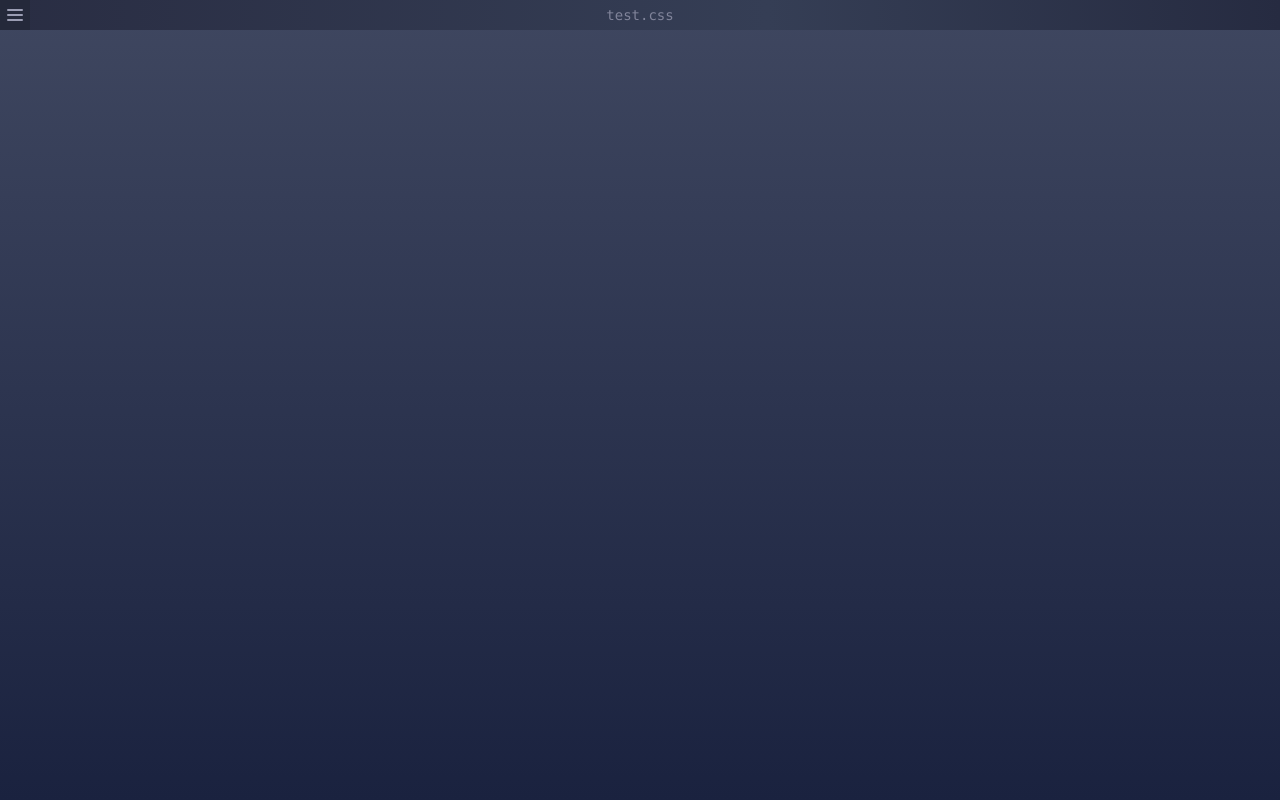
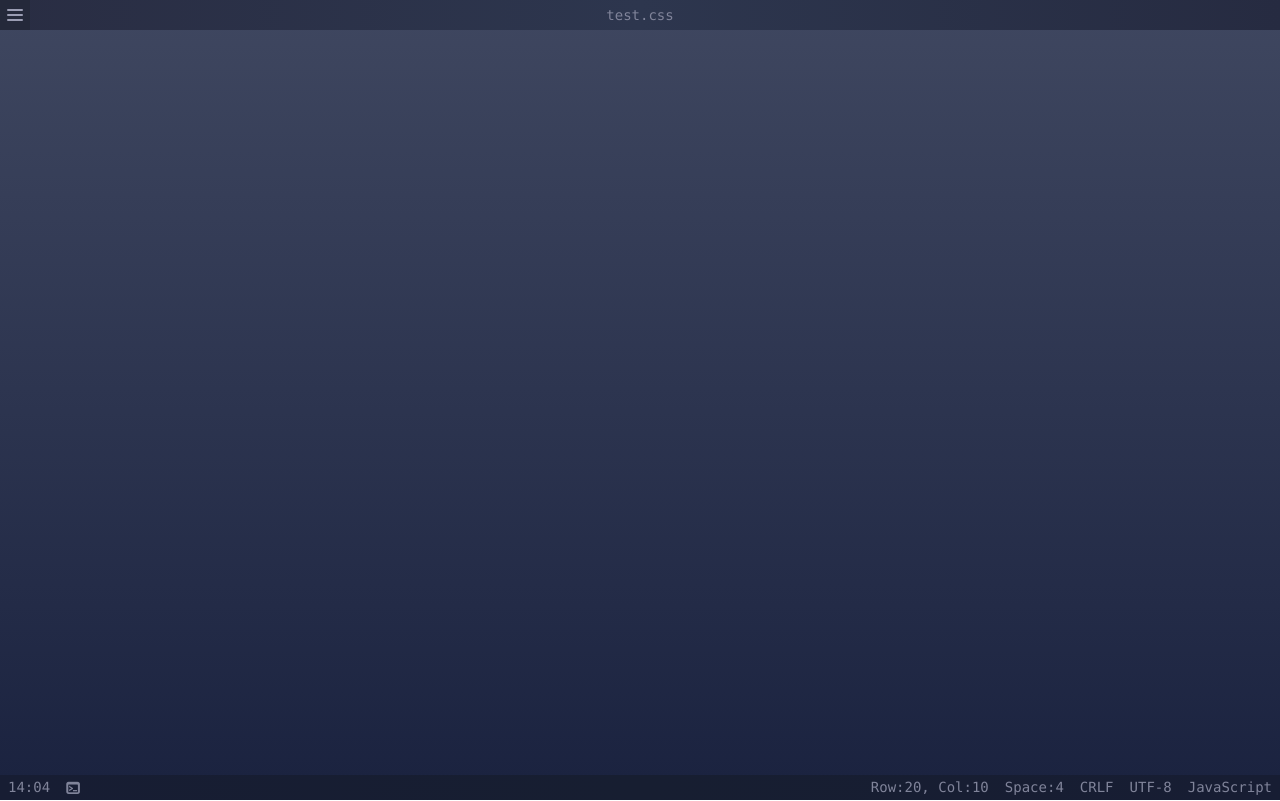
Before and after one commit to InnovationTeam/VisualizationEditor, a Vue app: page / in a window 1280 px wide. Built offline with nearby package versions, Linux system fonts and the light colour scheme; what vue-contextmenu would draw is missing.

Commit message:
增加底部状态栏并修复一些小问题
增加底部状态栏显示，但数据还是静态的
修复icon位置与外部div不符
修改顶部菜单栏的渐变色
改变shell图标的样式

```diff
--- a/src/App.vue
+++ b/src/App.vue
@@ -4,9 +4,7 @@
 		<menu-bar id="menu-bar">
 			<span slot="current-file">test.css</span>
 		</menu-bar>
-        <left-bar id="left-bar">
-
-        </left-bar>
+        <left-bar id="left-bar" />
 		<!-- <el-container style="height: 800px;width: 100%; border: 1px solid #eee"> -->
 			<!-- 左侧常用功能 -->
 			<!-- <left-bar></left-bar> -->
@@ -22,12 +20,15 @@
 		<!-- </el-container> -->
 		<!-- </el-container> -->
 
-
+		<status-bar id="status-bar">
+		</status-bar>
 	</div>
 </template>
 <script>
 import MenuBar from './components/MenuBar'
 import LeftBar from './components/LeftBar'
+import StatusBar from './components/StatusBar'
+
 import DropDown from './components/DropDown'
 import Editor_js from './components/Editor_js'
 
@@ -38,9 +39,10 @@ export default {
     }
   },
   components: {
+		'menu-bar': MenuBar,
 		'left-bar': LeftBar,
+		'status-bar': StatusBar,
 		'drop-down': DropDown,
-		'menu-bar': MenuBar,
 		'editor': Editor_js
   },
 	methods: {
@@ -55,6 +57,7 @@ export default {
 <!-- Add "scoped" attribute to limit CSS to this component only -->
 <style lang="scss" scoped>
 $menu-bar-height: 30px;
+$status-bar-height: 25px;
 
 #menu-bar {
     position: absolute;
@@ -66,6 +69,12 @@ $menu-bar-height: 30px;
     z-index: 2;
     top: $menu-bar-height;
     bottom: 0;
+}
+
+#status-bar {
+	position: absolute;
+	z-index: 1;
+	bottom: 0;
 }
 
 .background {
--- a/src/assets/icons/WXVEicon/WXVEicon.css
+++ b/src/assets/icons/WXVEicon/WXVEicon.css
@@ -10,7 +10,7 @@
 
 .icon {
     font-family: "WXVEicon" !important;
-    display: inline-block;
+    height: inherit;
     font-size: inherit;
     font-style: normal;
     font-weight: normal;
--- a/src/components/Icon.vue
+++ b/src/components/Icon.vue
@@ -1,5 +1,5 @@
 <template>
-    <div :class="['icon', 'icon-' + iconType]"></div>
+    <span :class="['icon', 'icon-' + iconType]"></span>
 </template>
 
 <script>
--- a/src/components/MenuBar.vue
+++ b/src/components/MenuBar.vue
@@ -209,8 +209,8 @@ $menu-item-width: 50px;
     height: $menu-bar-height;
     user-select: none;
     background: #292d43;
-    background: -webkit-linear-gradient(left, #292d43 0%,#353e55 60%,#262b41 100%);
-    background: linear-gradient(to right, #292d43 0%,#353e55 60%,#262b41 100%);
+    background: -webkit-linear-gradient(left, #292d43 0%,#2d364e 50%,#262b41 100%);
+    background: linear-gradient(to right, #292d43 0%,#2d364e 50%,#262b41 100%);
     font: {
         family: 'Consolas';
         size: 14px;
@@ -297,8 +297,8 @@ $nav-icon-span-height: 2px;
     line-height: $menu-bar-height;
     text-align: center;
     background: #292d43;
-    background: -webkit-linear-gradient(left, #292d43 0%,#353e55 60%,#262b41 100%);
-    background: linear-gradient(to right, #292d43 0%,#353e55 60%,#262b41 100%);
+    background: -webkit-linear-gradient(left, #292d43 0%,#2d364e 50%,#262b41 100%);
+    background: linear-gradient(to right, #292d43 0%,#2d364e 50%,#262b41 100%);
 
     position: absolute;
     z-index: 2;
--- /dev/null
+++ b/src/components/StatusBar.vue
@@ -0,0 +1,113 @@
+<template>
+    <div id="status-bar">
+        <span class="status-item left time">{{ hours }}:{{ minutes }}</span>
+        <span class="status-item left shell clickable"><icon :iconType="'shell'" /></span>
+
+        <span class="status-item right clickable">{{ language }}</span>
+        <span class="status-item right clickable">{{ encode }}</span>
+        <span class="status-item right clickable" @click="toggleReturnType">{{ returnType }}</span>
+        <span class="status-item right clickable">{{ spaceInfo }}</span>
+        <span class="status-item right clickable">{{ currCursorPlace }}</span>
+    </div>
+</template>
+
+<script>
+import {mapGetters, mapMutations} from 'vuex'
+import Icon from './Icon'
+
+export default {
+    data() {
+        return {
+            hours: '',
+            minutes: ''
+        }
+    },
+    created() {
+        this.updateDateTime()
+    },
+    computed: {
+        ...mapGetters({
+            language: 'getLanguage',
+            encode: 'getEncode',
+            returnType: 'getReturnType',
+            spaceInfo: 'getSpaceInfo',
+            currCursorPlace: 'getCurrentCursorPlace'
+        })
+    },
+    components: {
+        'icon': Icon
+    },
+    methods: {
+        ...mapMutations([
+            'changeEncode',
+            'toggleReturnType',
+            'toggleSpaceType',
+            'changeSpanceLength',
+            'updateCurrentCursorPlace'
+        ]),
+        updateDateTime() {
+            let date = new Date()
+
+            this.hours = this.getZeroPad(date.getHours())
+            this.minutes = this.getZeroPad(date.getMinutes())
+
+            setTimeout(this.updateDateTime, 1000)
+        },
+        getZeroPad(n) {
+            return (parseInt(n, 10) >= 10 ? '' : '0') + n;
+        }
+    }
+}
+</script>
+
+<style lang="scss" scoped>
+$status-bar-height: 25px;
+
+#status-bar {
+    width: 100%;
+    height: $status-bar-height;
+    user-select: none;
+    background: #171d33;
+    background: -webkit-linear-gradient(left, #171d33 0%, #171e31 50%, #171d33 100%);
+    background: linear-gradient(to right, #171d33 0%, #171e31 50%, #171d33 100%);
+    font: {
+        family: 'Consolas';
+        size: 14px;
+    }
+    color: #80849a;
+
+    position: absolute;
+    z-index: 0;
+}
+
+.status-item {
+    width: auto;
+    height: inherit;
+    line-height: $status-bar-height;
+    cursor: pointer;
+    text-align: center;
+    float: left;
+    padding: {
+        left: 8px;
+        right: 8px;
+    }
+
+    &.clickable:hover {
+        background-color: #1f2331;
+        color: #8f91a5;
+    }
+
+    &.time {
+        cursor: default;
+    }
+
+    &.left {
+        float: left;
+    }
+
+    &.right {
+        float: right;
+    }
+}
+
+</style>
--- a/src/store/index.js
+++ b/src/store/index.js
@@ -1,9 +1,13 @@
 import Vue from 'vue'
 import Vuex from 'vuex'
+import FileStatus from './modules/file-status'
 
 Vue.use(Vuex)
 
 export default new Vuex.Store({
+    modules: {
+        FileStatus
+    },
     state: {
         showLeftBar: false
     },
--- /dev/null
+++ b/src/store/modules/file-status.js
@@ -0,0 +1,42 @@
+const state = {
+    language: 'JavaScript',
+    encode: 'UTF-8',
+    returnType: 'CRLF',
+    spaceType: 'Space',
+    spaceLength: '4',
+    row: 20,
+    column: 10
+}
+
+const getters = {
+    getLanguage: state => state.language,
+    getEncode: state => state.encode,
+    getReturnType: state => state.returnType,
+    getSpaceInfo: state => state.spaceType + ':' + state.spaceLength,
+    getCurrentCursorPlace: state => 'Row:' + state.row + ', Col:' + state.column
+}
+
+const mutations = {
+    changeEncode(state, encode) {
+        state.encode = encode
+    },
+    toggleReturnType(state) {
+        state.returnType = state.returnType === 'CRLF' ? 'LF' : 'CRLF'
+    },
+    toggleSpaceType(state) {
+        state.spaceType = state.spaceType === 'Space' ? 'Tab' : 'Space'
+    },
+    changeSpanceLength(state, length) {
+        state.spaceLength = length
+    },
+    updateCurrentCursorPlace(state, {row, col}) {
+        state.row = row
+        state.col = col
+    }
+}
+
+export default {
+    state,
+    getters,
+    mutations
+}
```
Also changed, not shown: src/assets/icons/WXVEicon/WXVEicon.woff.
